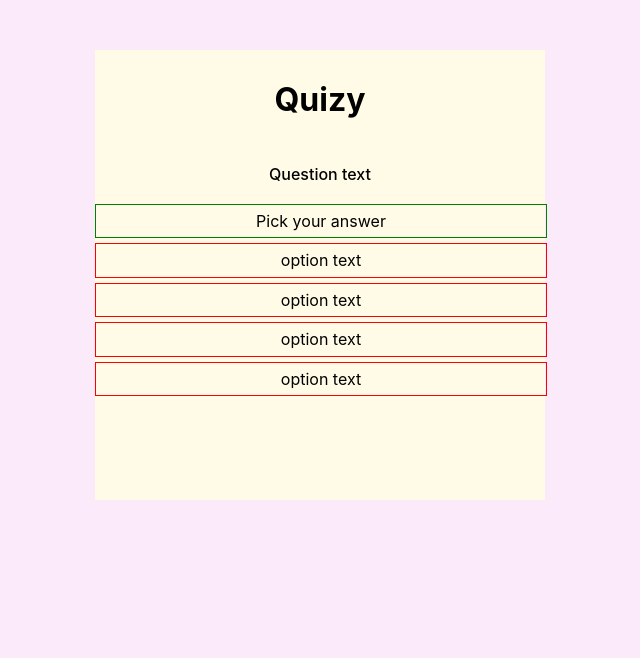
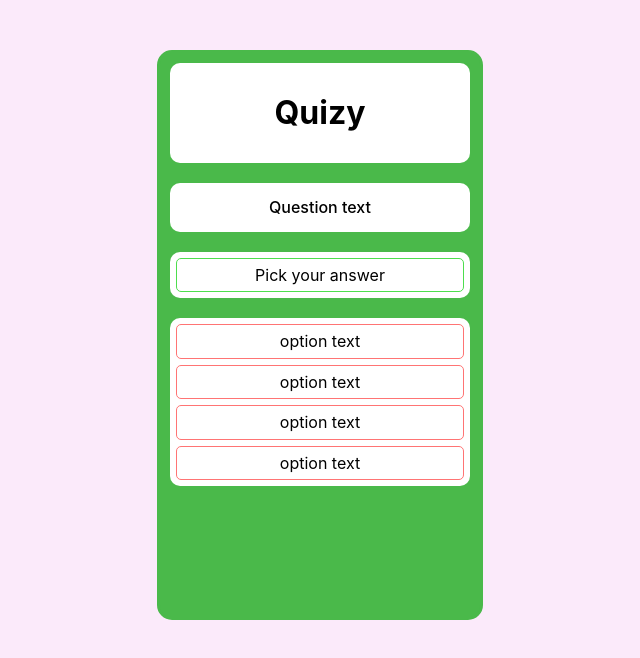
Before and after one commit to huwfernie/quizy, a React (Create React App) app in the folder client/: page / in a window 1280 px wide. Shown: the top 658 px of the page, without its empty margins (320-960 px from the left). Built offline with nearby package versions, Linux system fonts and the light colour scheme.

Commit message:
stylesheet update

```diff
--- a/client/src/App.js
+++ b/client/src/App.js
@@ -5,16 +5,16 @@ class App extends Component {
 render() {
     return (
       <div className="App">
-        <div className="hero-section">
+        <div className="section hero-section">
           <h1>Quizy</h1>
         </div>
-        <div className="question-section">
+        <div className="section question-section">
           <h2 className="question">Question text</h2>
         </div>
-        <div className="submit-section">
+        <div className="section submit-section">
           <div className="button">Pick your answer</div>
         </div>
-        <div className="options-section">
+        <div className="section options-section">
           <div className="option">
             option text
           </div>
--- a/client/src/App.scss
+++ b/client/src/App.scss
@@ -1,16 +1,43 @@
+$appBackground: #4ab94a;
+$appBackgroundContrast: #4dde4d;
+$optionHighlight: #ff7474;
+
 html {
   background: #fbeafa;
 }
 
 body {
-  max-width: 450px;
-  min-height: 450px;
+  width: 320px;
+  height: 564px;
   margin: 50px auto 0;
-  background: #fffbe6;
+  background: $appBackground;
   text-align: center;
-  line-height: 1.4em
+  line-height: 1.4em;
+  border-radius: 15px;
+  border: 3px solid $appBackground;
 }
 
+#root {
+  height: 100%;
+}
+
+.App {
+  height: 100%;
+  $padding: 10px;
+  padding: 0 $padding $padding $padding;
+  display: flex;
+  flex-direction: column;
+
+  * {
+    box-sizing: border-box;
+  }
+}
+
+.section {
+  background: white;
+  margin: 10px 0;
+  border-radius: 10px;
+}
 .hero-section {
   min-height: 100px;
   display: flex;
@@ -31,28 +58,30 @@ body {
 
 .submit-section {
   .button {
-    width: 100%;
-    margin: 5px 0;
-    padding: 5px 0;
-    border: 1px solid green;
+    margin: 6px;
+    padding: 5px;
+    border: 1px solid $appBackgroundContrast;
+    box-sizing: border-box;
+    border-radius: 5px;
 
     &:hover {
       transition: background 1s;
-      background: green;
+      background: $appBackgroundContrast;
     }
   }
 }
 
 .options-section {
   .option {
-    width: 100%;
-    margin: 5px 0;
-    padding: 5px 0;
-    border: 1px solid red;
+    margin: 6px;
+    padding: 5px;
+    border: 1px solid $optionHighlight;
+    box-sizing: border-box;
+    border-radius: 5px;
 
     &:hover {
       transition: background 1s;
-      background: red;
+      background: $optionHighlight;
     }
   }
 }
```
